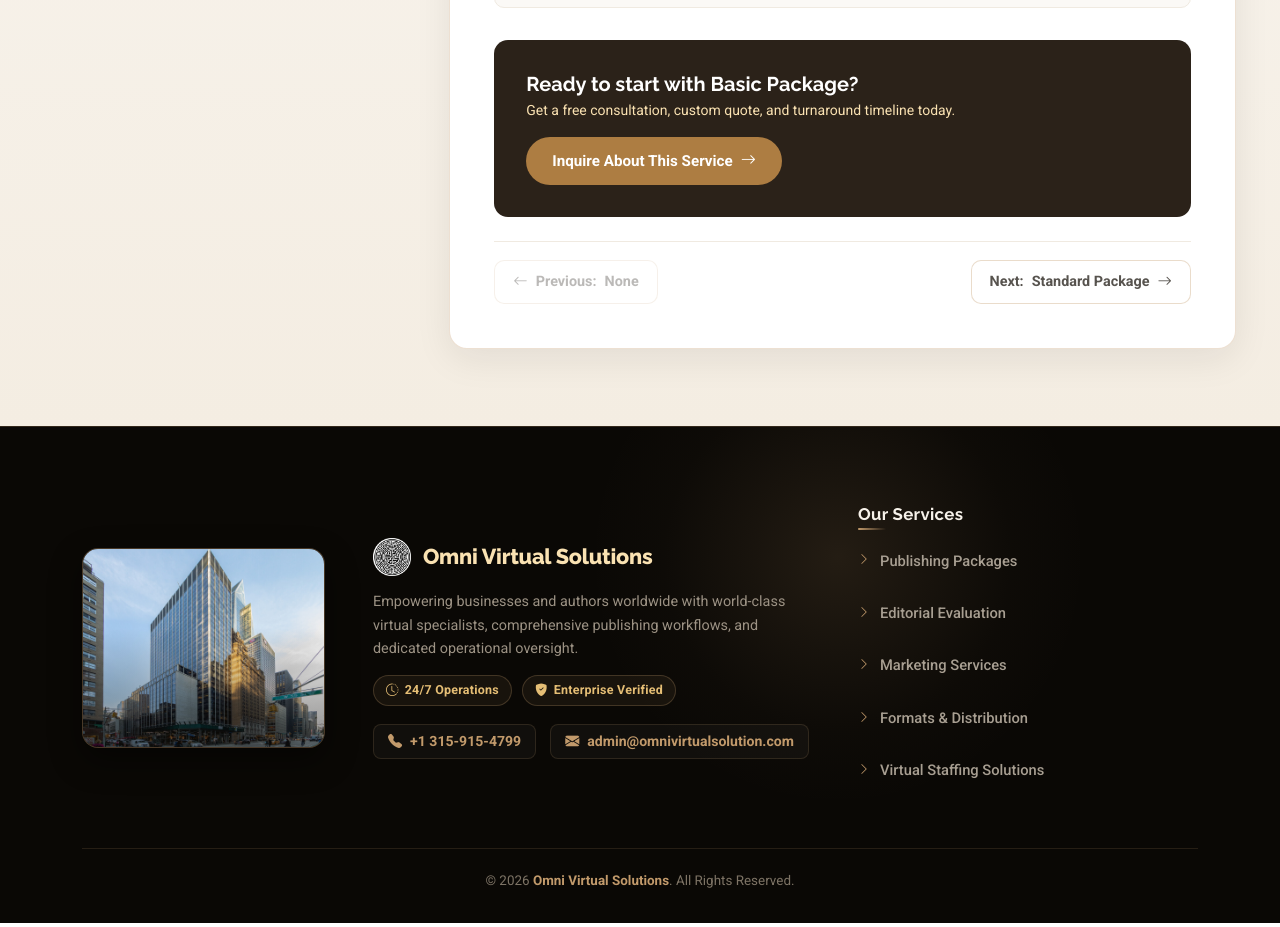
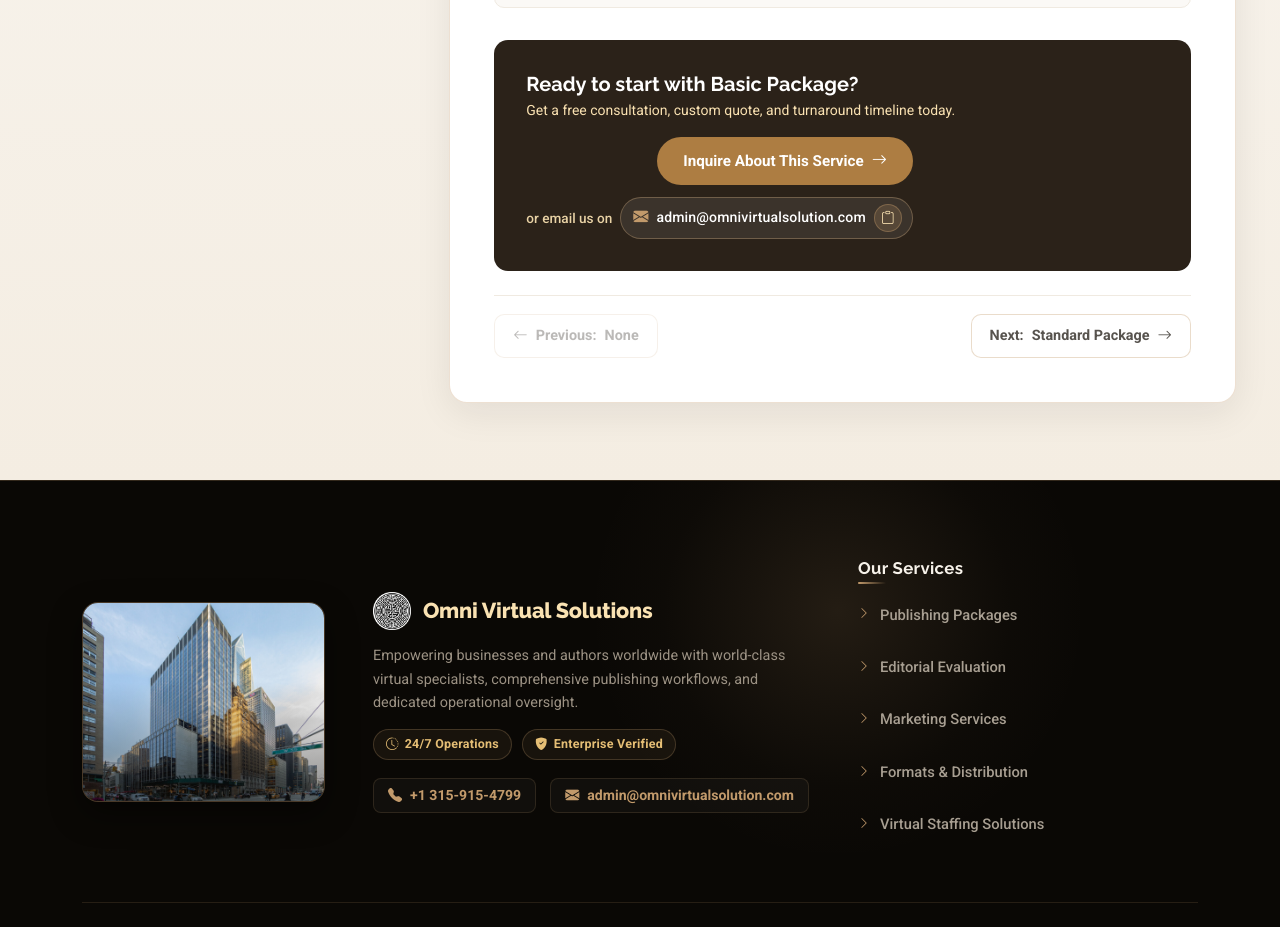
Before and after one commit to cr4zyCute/omnivirtualSolutions, a React (Vite) app in the folder frontend/: page /services in a window 1280 px wide. Shown: the part 1020-1947 px from the top of the page. Built offline with nearby package versions, Linux system fonts and the light colour scheme; no server answers; a web font is replaced by a local one.

Commit message:
feat: add ServicesPage component and styling for service catalog layout

```diff
--- a/frontend/src/pages/ServicesPage.css
+++ b/frontend/src/pages/ServicesPage.css
@@ -514,6 +514,164 @@
   box-shadow: 0 6px 18px rgba(173, 125, 66, 0.4);
 }
 
+/* CTA Action Cluster & Copyable Email Chip */
+.service-cta-actions {
+  display: flex;
+  flex-direction: column;
+  align-items: flex-start;
+  gap: 12px;
+}
+
+@media (min-width: 768px) {
+  .service-cta-actions {
+    align-items: flex-end;
+  }
+}
+
+.service-email-action-row {
+  display: flex;
+  align-items: center;
+  flex-wrap: wrap;
+  gap: 8px;
+}
+
+.service-email-label {
+  font-size: 0.85rem;
+  color: #fae2b2;
+  opacity: 0.92;
+  font-weight: 500;
+  white-space: nowrap;
+}
+
+.service-email-chip {
+  display: inline-flex;
+  align-items: center;
+  gap: 8px;
+  background: rgba(255, 255, 255, 0.08);
+  border: 1px solid rgba(212, 174, 130, 0.35);
+  border-radius: 50px;
+  padding: 6px 10px 6px 12px;
+  color: #ffffff;
+  font-size: 0.88rem;
+  font-weight: 500;
+  cursor: pointer;
+  transition: all 0.2s cubic-bezier(0.16, 1, 0.3, 1);
+  user-select: all;
+  text-decoration: none;
+  outline: none;
+  max-width: 100%;
+  box-sizing: border-box;
+}
+
+.service-email-chip:hover {
+  background: rgba(255, 255, 255, 0.16);
+  border-color: #c29a6b;
+  transform: translateY(-1px);
+  box-shadow: 0 4px 14px rgba(0, 0, 0, 0.28);
+}
+
+.service-email-chip:active {
+  transform: translateY(0);
+}
+
+.service-email-chip.copied {
+  background: rgba(46, 125, 50, 0.28);
+  border-color: #66bb6a;
+}
+
+.email-lead-icon {
+  color: #c29a6b;
+  font-size: 0.95rem;
+  transition: color 0.2s ease, transform 0.2s ease;
+  flex-shrink: 0;
+}
+
+.service-email-chip.copied .email-lead-icon {
+  color: #81c784;
+}
+
+.service-email-address {
+  letter-spacing: 0.01em;
+  font-family: inherit;
+  color: #ffffff;
+  font-size: clamp(0.72rem, 2.5vw, 0.88rem);
+  white-space: nowrap;
+  overflow: hidden;
+  text-overflow: ellipsis;
+}
+
+/* Icon-Only Copy Button (no text label) */
+.email-copy-icon-btn {
+  width: 28px;
+  height: 28px;
+  border-radius: 50%;
+  background: rgba(194, 154, 107, 0.2);
+  border: 1px solid rgba(194, 154, 107, 0.38);
+  color: #fae2b2;
+  display: inline-flex;
+  align-items: center;
+  justify-content: center;
+  font-size: 0.82rem;
+  flex-shrink: 0;
+  transition: all 0.2s ease;
+}
+
+.service-email-chip:hover .email-copy-icon-btn {
+  background: #c29a6b;
+  color: #1c1917;
+  border-color: transparent;
+  transform: scale(1.08);
+}
+
+.service-email-chip.copied .email-copy-icon-btn {
+  background: #2e7d32;
+  color: #ffffff;
+  border-color: transparent;
+  transform: scale(1.08);
+}
+
+/* Mobile Responsiveness for CTA Card & Email Chip */
+@media (max-width: 575px) {
+  .service-cta-card {
+    padding: 20px 16px;
+    gap: 14px;
+    overflow: hidden;
+  }
+
+  .service-cta-actions {
+    width: 100%;
+    align-items: stretch;
+  }
+
+  .service-cta-btn {
+    width: 100%;
+    justify-content: center;
+  }
+
+  .service-email-action-row {
+    width: 100%;
+    flex-direction: column;
+    align-items: flex-start;
+    gap: 6px;
+  }
+
+  .service-email-label {
+    font-size: 0.8rem;
+  }
+
+  .service-email-chip {
+    width: 100%;
+    max-width: 100%;
+    box-sizing: border-box;
+    justify-content: space-between;
+    padding: 7px 10px 7px 12px;
+  }
+
+  .service-email-address {
+    font-size: clamp(0.72rem, 3.4vw, 0.82rem);
+  }
+}
+
 /* Service Pagination Footer (Prev / Next) */
 .service-nav-controls {
   display: flex;
--- a/frontend/src/pages/ServicesPage.jsx
+++ b/frontend/src/pages/ServicesPage.jsx
@@ -309,6 +309,28 @@ export default function ServicesPage() {
   const [expandedCategories, setExpandedCategories] = useState({ 'eval-services': true });
   const [drawerOpen, setDrawerOpen] = useState(false);
   const [searchQuery, setSearchQuery] = useState('');
+  const [emailCopied, setEmailCopied] = useState(false);
+
+  const handleCopyEmail = (e) => {
+    e?.preventDefault?.();
+    const email = 'admin@omnivirtualsolution.com';
+    if (navigator.clipboard && navigator.clipboard.writeText) {
+      navigator.clipboard.writeText(email);
+    } else {
+      const textarea = document.createElement('textarea');
+      textarea.value = email;
+      textarea.style.position = 'fixed';
+      textarea.style.opacity = '0';
+      document.body.appendChild(textarea);
+      textarea.select();
+      try {
+        document.execCommand('copy');
+      } catch (err) {}
+      document.body.removeChild(textarea);
+    }
+    setEmailCopied(true);
+    setTimeout(() => setEmailCopied(false), 2200);
+  };
 
   // 1. Fetch live services from backend API if available
   useEffect(() => {
@@ -618,7 +640,7 @@ export default function ServicesPage() {
 
                 {/* Direct Action Card (Book / Consult) */}
                 <div className="service-cta-card">
-                  <div>
+                  <div className="service-cta-text-col">
                     <h4 className="fw-bold mb-1" style={{ color: '#ffffff', fontSize: '1.25rem' }}>
                       Ready to start with {selectedService.title}?
                     </h4>
@@ -626,10 +648,30 @@ export default function ServicesPage() {
                       Get a free consultation, custom quote, and turnaround timeline today.
                     </p>
                   </div>
-                  <Link to="/#contact" className="service-cta-btn">
-                    <span>Inquire About This Service</span>
-                    <i className="bi bi-arrow-right"></i>
-                  </Link>
+
+                  <div className="service-cta-actions">
+                    <Link to="/#contact" className="service-cta-btn">
+                      <span>Inquire About This Service</span>
+                      <i className="bi bi-arrow-right"></i>
+                    </Link>
+
+                    <div className="service-email-action-row">
+                      <span className="service-email-label">or email us on</span>
+                      <button
+                        type="button"
+                        className={`service-email-chip ${emailCopied ? 'copied' : ''}`}
+                        onClick={handleCopyEmail}
+                        title={emailCopied ? "Copied to clipboard!" : "Click to copy email address"}
+                        aria-label="Copy email: admin@omnivirtualsolution.com"
+                      >
+                        <i className={`bi ${emailCopied ? 'bi-check-circle-fill' : 'bi-envelope-fill'} email-lead-icon`}></i>
+                        <span className="service-email-address">admin@omnivirtualsolution.com</span>
+                        <span className="email-copy-icon-btn" aria-hidden="true">
+                          <i className={`bi ${emailCopied ? 'bi-check2' : 'bi-clipboard'}`}></i>
+                        </span>
+                      </button>
+                    </div>
+                  </div>
                 </div>
 
                 {/* Mobile Next / Previous Controls */}
```
